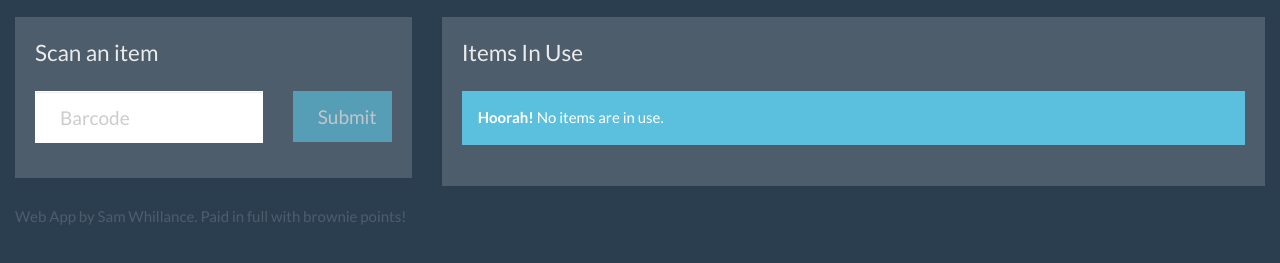
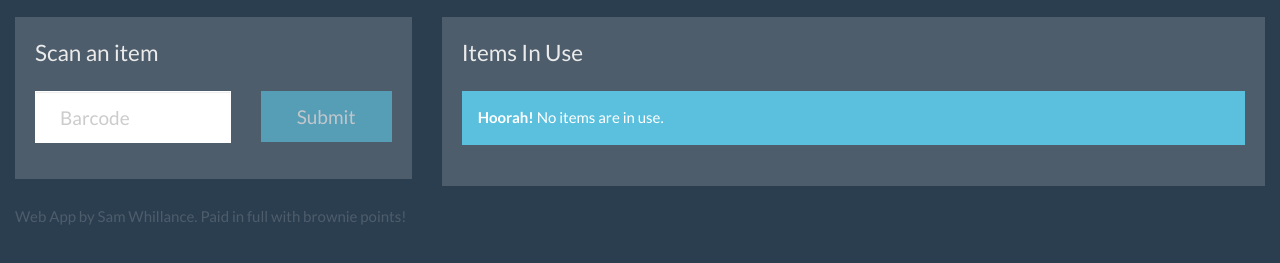
Before and after one commit to SamWhillance/scanner-app, a website: page public/index.html in a window 1280 px wide. Shown: the part 43-306 px from the top of the page. Drawn offline with nearby package versions, Linux system fonts and the light colour scheme; no server answers.

Commit message:
Instructions

```diff
--- a/public/index.html
+++ b/public/index.html
@@ -31,19 +31,25 @@
 
 			<div class="col-xs-12 col-sm-6 col-lg-4" ng-cloak>
 				<div class="well">
+					<div class="row">
+						<div class="col-xs-12">
 							<form class="form-horizontal">
 								<fieldset>
 									<legend>Scan an item</legend>
 									<div class="form-group">
-								<div class="col-sm-12 col-lg-8">
+										<div class="col-sm-12 col-lg-7">
 											<input ng-model="barcode" type="text" class="form-control input-lg" placeholder="Barcode" ng-disabled="loading" onblur="this.focus()" autofocus>
 										</div>
-								<div class="col-sm-12 col-lg-4">
+										<div class="col-sm-12 col-lg-5">
 											<button ng-disabled="!barcode" class="btn btn-info btn-block btn-lg" type="button" ng-click="createEntry()">Submit</button>
 										</div>
 									</div>
 								</fieldset>
 							</form>
+						</div>
+						<div class="col-xs-12">
+						</div>
+					</div>
 				</div>
 			</div>
 
```
Lines whose indentation alone changed are shown as unchanged.
